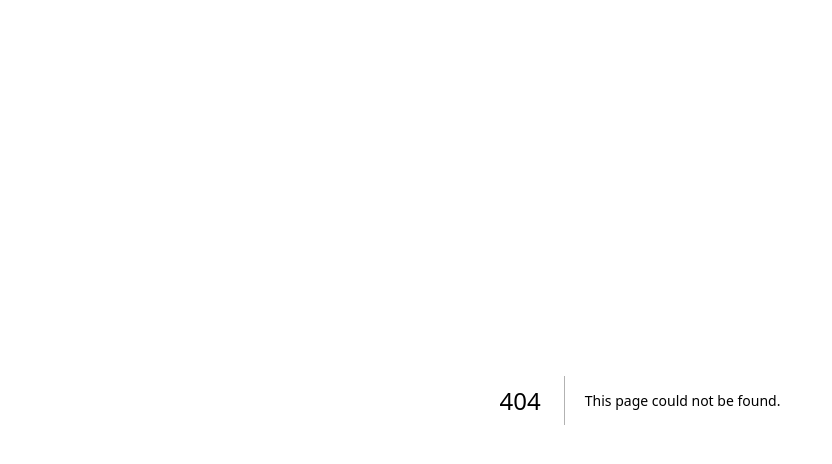
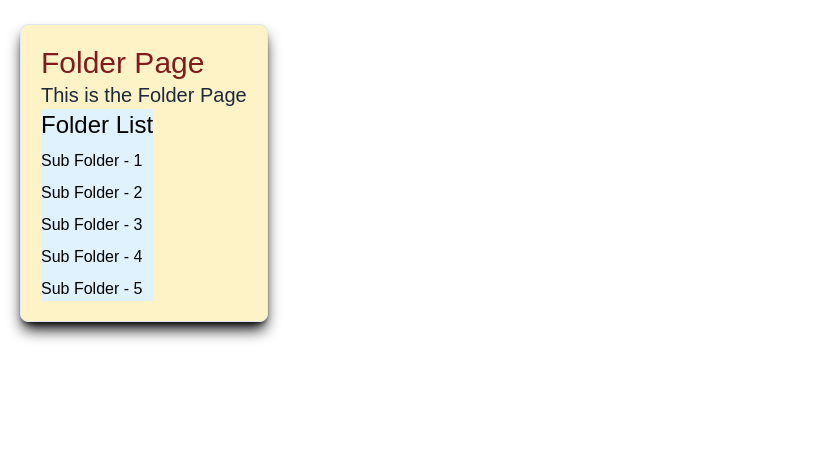
Before and after one commit to devangdayal/nextjs-14-desk, a Next.js app: page /folder in a window 1280 px wide. Before the commit this address had no page. Shown: the top 464 px of the page, without its empty margins (0-832 px from the left). Built offline with nearby package versions, Linux system fonts and the light colour scheme.

Commit message:
Added Routes, Dynamic Routes & Nested Routes

```diff
--- /dev/null
+++ b/src/app/_components/Card.tsx
@@ -0,0 +1,19 @@
+function Card({
+  title,
+  text,
+  children,
+}: {
+  title: String;
+  text: String;
+  children?: React.ReactNode;
+}) {
+  return (
+    <div className="relative flex flex-col my-6 bg-amber-100 border border-slate-200 rounded-lg w-fit m-5 p-5 shadow-lg dark:shadow-blue-400 shadow-black">
+      <span className="text-3xl text-red-900">{title}</span>
+      <span className="text-xl text-slate-800">{text}</span>
+      {children}
+    </div>
+  );
+}
+
+export default Card;
--- /dev/null
+++ b/src/app/about/page.tsx
@@ -0,0 +1,6 @@
+import React from "react";
+import Card from "../_components/Card";
+
+export default function AboutPage() {
+  return <Card title={"About Page"} text={"This is the about Page"} />;
+}
--- /dev/null
+++ b/src/app/docs/[...docs]/page.tsx
@@ -0,0 +1,17 @@
+import Card from "@/app/_components/Card";
+import React from "react";
+
+export default function DocumentCatchAll({
+  params,
+}: {
+  params: { [key: string]: string };
+}) {
+  return (
+    <Card title={"Document Page"} text={"This is the Catch ALL Segment Page"}>
+      <div className="text-lime-700 text-">
+        <h2 className="text-lg font-bold text-red-700">Params:</h2>
+        {JSON.stringify(params, null, 2)}
+      </div>
+    </Card>
+  );
+}
--- /dev/null
+++ b/src/app/folder/[folderId]/page.tsx
@@ -0,0 +1,15 @@
+import Card from "@/app/_components/Card";
+import React from "react";
+
+export default function FolderPage({
+  params,
+}: {
+  params: { folderId: String };
+}) {
+  return (
+    <Card
+      title={`Folder Details Page - ${params.folderId}`}
+      text={`This is the Folder Details Page for folder - ${params.folderId}`}
+    />
+  );
+}
--- /dev/null
+++ b/src/app/folder/[folderId]/review/[reviewId]/page.tsx
@@ -0,0 +1,20 @@
+import Card from "@/app/_components/Card";
+import React from "react";
+
+export default function FolderReviewPage({
+  params,
+}: {
+  params: {
+    folderId: String;
+    reviewId: String;
+  };
+}) {
+  return (
+    <Card title={"Folder Review Page"} text={`This is the folder review page`}>
+      <div className="flex flex-col space-y-2  bg-purple-200 text-black w-fit text-2xl p-4 ">
+        <div>Folder ID: {params.folderId}</div>
+        <div>Review ID: {params.reviewId}</div>
+      </div>
+    </Card>
+  );
+}
--- /dev/null
+++ b/src/app/folder/[folderId]/review/page.tsx
@@ -0,0 +1,6 @@
+import Card from "@/app/_components/Card";
+import React from "react";
+
+export default function ReviewPage() {
+  return <Card title={"Review Page"} text={"This is the Review Page"} />;
+}
--- /dev/null
+++ b/src/app/folder/page.tsx
@@ -0,0 +1,19 @@
+import React from "react";
+import Card from "../_components/Card";
+
+export default function Folder() {
+  return (
+    <>
+      <Card title={"Folder Page"} text={"This is the Folder Page"}>
+        <div className="flex flex-col space-y-2  bg-sky-100 text-black w-fit ">
+          <div className="text-2xl">Folder List</div>
+          <div>Sub Folder - 1</div>
+          <div>Sub Folder - 2</div>
+          <div>Sub Folder - 3</div>
+          <div>Sub Folder - 4</div>
+          <div>Sub Folder - 5</div>
+        </div>
+      </Card>
+    </>
+  );
+}
--- /dev/null
+++ b/src/app/folder/sub-folder/page.tsx
@@ -0,0 +1,7 @@
+import Card from "@/app/_components/Card";
+import React from "react";
+
+export default function SubFolder() {
+    return <Card title={"Sub Folder Page"} text={"This is the Sub Folder Page"} />;
+;
+}
--- /dev/null
+++ b/src/app/home/page.tsx
@@ -0,0 +1,6 @@
+import React from "react";
+import Card from "../_components/Card";
+
+export default function HomePage() {
+  return <Card title={"Home Page"} text={"This is the Landing Page"} />;
+}
```
